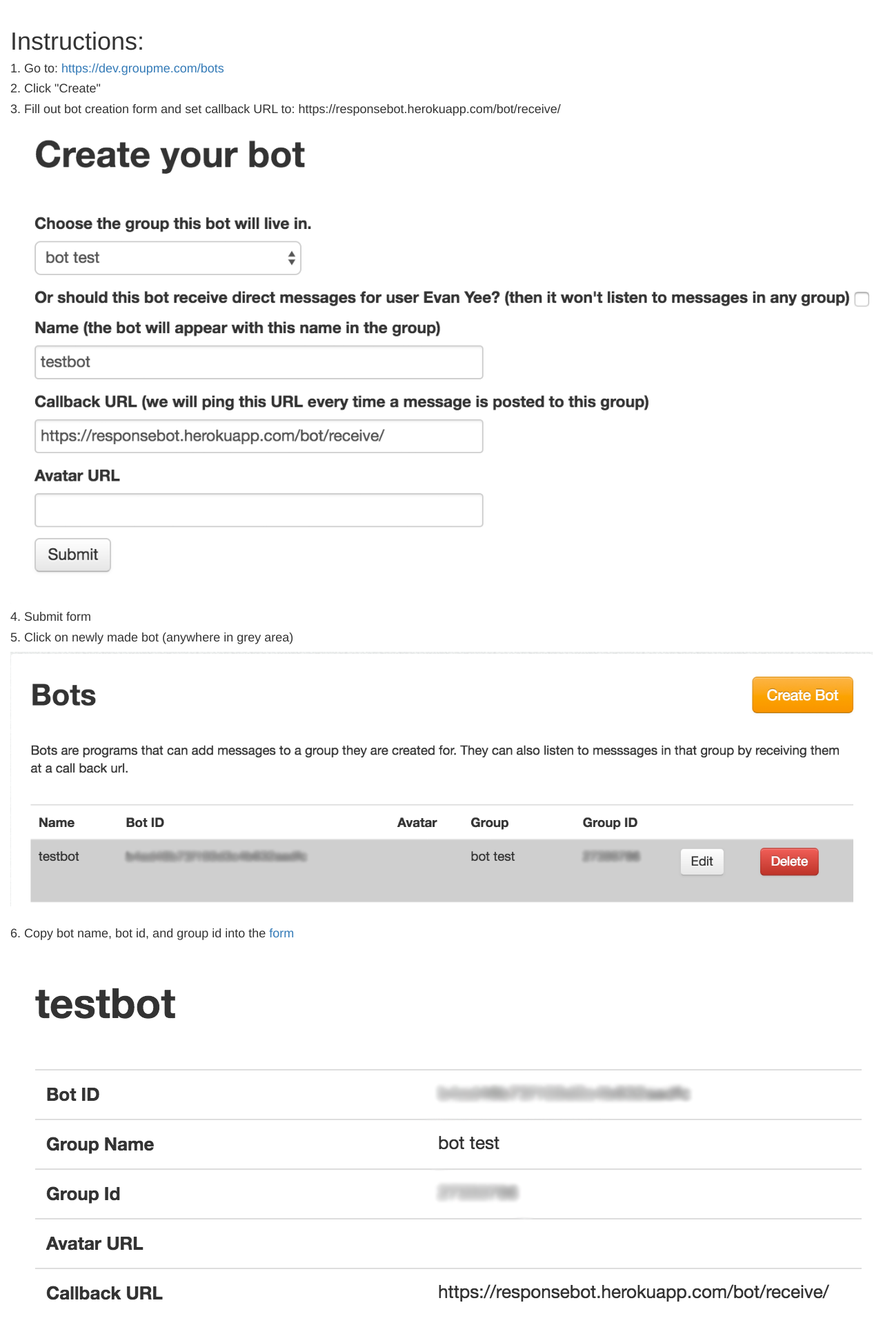
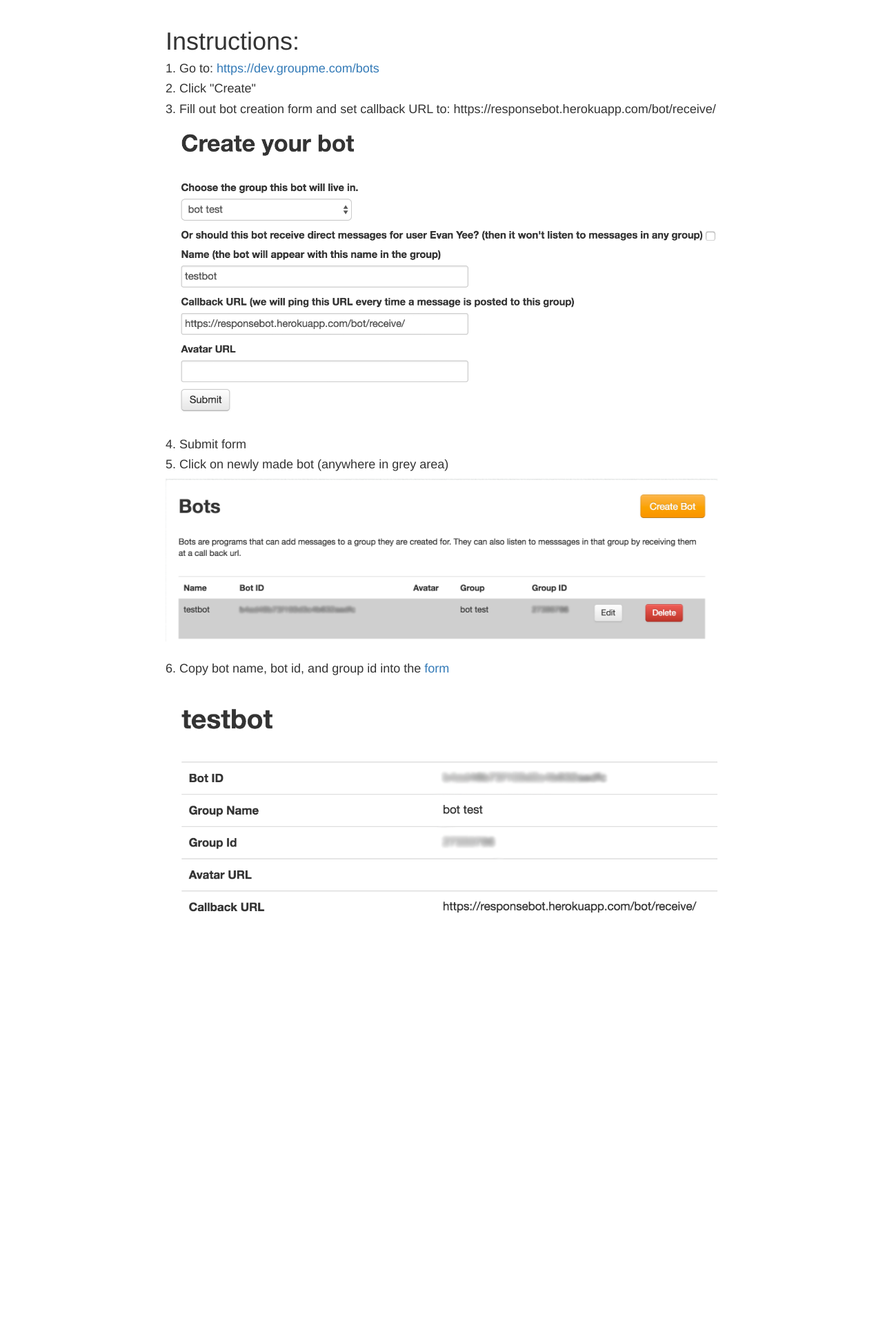
Before and after one commit to eyoung8/groupmebot, a Django app: page /create_bot_instructions/ in a window 1280 px wide. Shown: the part 52-1973 px from the top of the page at 69% size. After the commit the page ends 1375 px from the top, so only its background shows below. Run offline with Django 3.2, Linux system fonts and the light colour scheme; some libraries are stand-ins or nearby versions.

Commit message:
Reverted bot sign up instructions to page-wrap from container-fluid

```diff
--- a/bot/templates/bot_create_instructions.html
+++ b/bot/templates/bot_create_instructions.html
@@ -6,7 +6,7 @@ Create Bot Instructions
 {% endblock title %}
 
 {% block content %}
-<div class="container-fluid">
+<div class="page-wrap">
     <div class="row" align="left">
         <div class="col-sm-12">
             <h1>Instructions:</h1>
```
